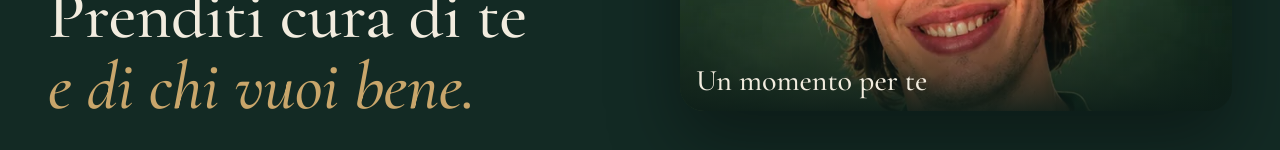
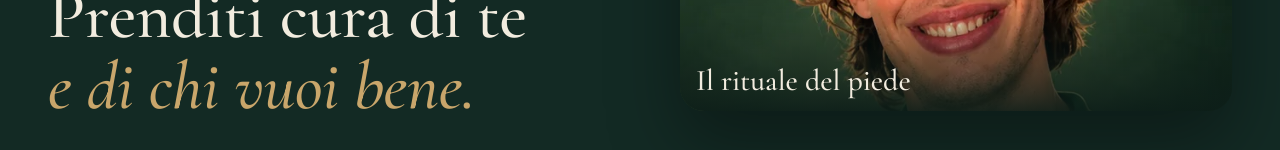
Before and after one commit to pedol-eugenio/RitualTouch, a plain HTML site: page index.html in a window 1280 px wide. Shown: the part 352-502 px from the top of the page. Drawn offline with Linux system fonts and the light colour scheme.

Commit message:
Copertina del video: «Il rituale del piede»
Co-Authored-By: Claude Opus 5.5 <noreply@anthropic.com>
Claude-Session: https://claude.ai/code/session_01CvLmjmgHWgSPnEV4eaXBJz

```diff
--- a/assets/js/config.js
+++ b/assets/js/config.js
@@ -36,7 +36,7 @@
 window.RITUAL_TOUCH_CONFIG = {
   YOUTUBE_VIDEO_ID: "q7e32wBfAu0",
   VIDEO_DURATA_MINUTI: "10",
-  VIDEO_TITOLO: "Un momento per te",
+  VIDEO_TITOLO: "Il rituale del piede",
   KIT_FORM_ACTION: "https://app.kit.com/forms/10099436/subscriptions",
   FOTO_SCATTO_01: "",
   FOTO_SCATTO_02: "",
--- a/index.html
+++ b/index.html
@@ -99,7 +99,7 @@
                sizes="(min-width: 900px) 560px, calc(100vw - 48px)"
                width="648" height="810" alt="" fetchpriority="high" decoding="async">
           <div class="video__testi">
-            <p class="video__titolo" data-video-titolo>Un momento per te</p>
+            <p class="video__titolo" data-video-titolo>Il rituale del piede</p>
             <p class="etichetta video__etichetta" data-video-etichetta data-video-etichetta-breve>In arrivo</p>
           </div>
           <!-- Finché in config.js manca il video: compare al clic su play -->
```
